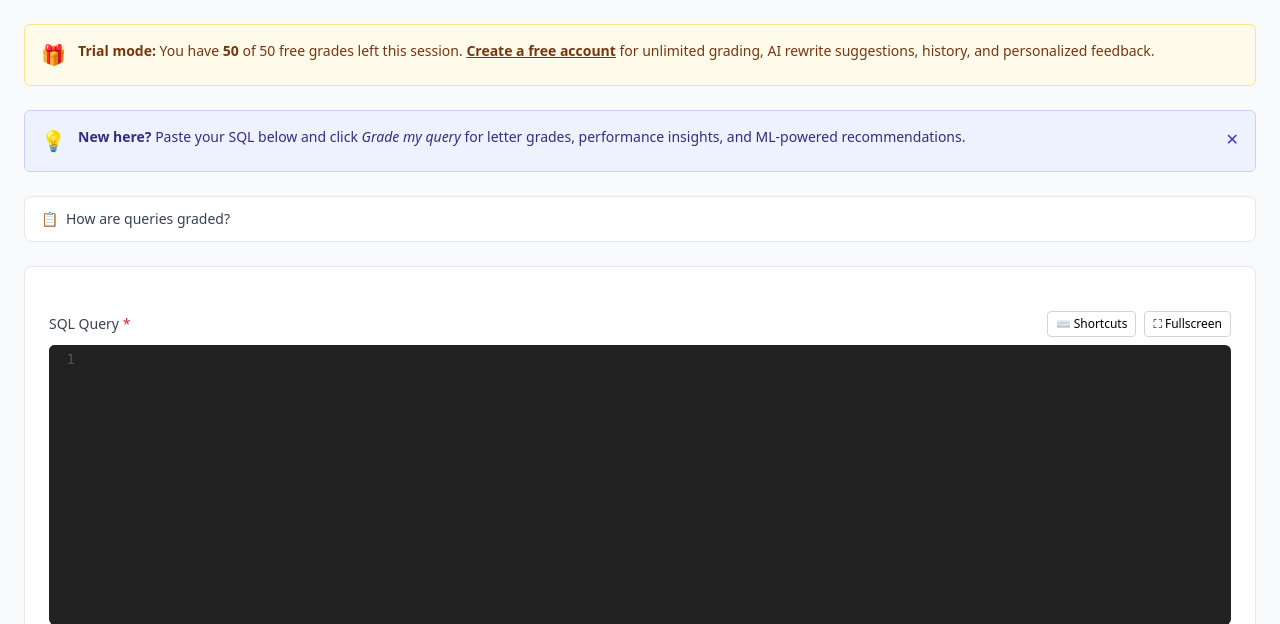
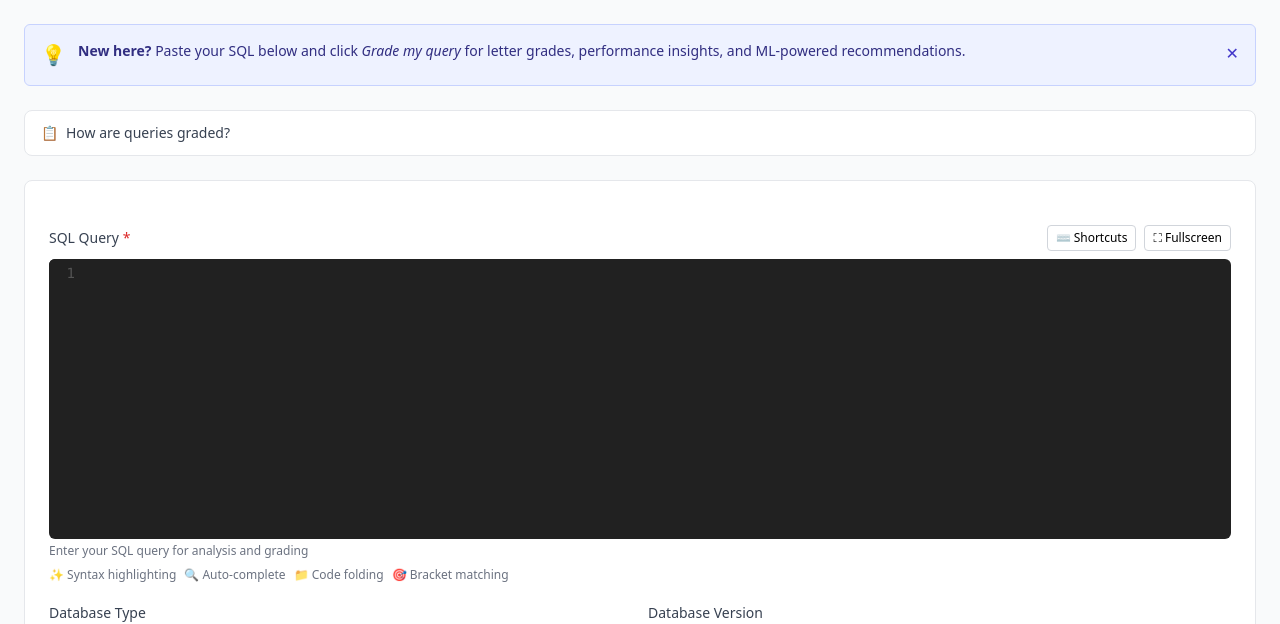
Before and after one commit to ringo380/QueryGrade, a Django app: page /grade/ in a window 1280 px wide. Shown: the part 145-769 px from the top of the page. Run offline with Django 5.2, Linux system fonts and the light colour scheme; parts of the project's set-up code (start-up, migrations or seed data) failed here and were passed over; some libraries are stand-ins or nearby versions.

Commit message:
feat(anon-trial): defer upgrade banners until <=10 credits remain
The full upgrade CTA was firing on every anon page load, which felt
pushy now that the trial cap is 50. Gates the inline trial banner on
index/grade_form and the post-grade upgrade CTA on grade_results behind
trial_remaining <= 10. The navbar credits pill remains visible so users
still see their balance throughout.

Also bumps aquasecurity/trivy-action from 0.28.0 to 0.35.0 (pinned to
commit SHA) to address the trivy-action supply-chain compromise
(GHSA range < 0.35.0).

```diff
--- a/analyzer/templates/analyzer/grade_form.html
+++ b/analyzer/templates/analyzer/grade_form.html
@@ -21,11 +21,11 @@
     <p class="mt-1 text-sm text-gray-500">Get instant feedback with letter grades (A–F) and optimization recommendations</p>
   </header>
 
-  {% if is_anonymous_trial and not trial_exhausted %}
+  {% if is_anonymous_trial and not trial_exhausted and trial_remaining <= 10 %}
   <div class="rounded-md bg-amber-50 border border-amber-200 p-4 flex items-start gap-3">
     <span class="text-xl">🎁</span>
     <div class="flex-1 text-sm text-amber-900">
-      <strong>Trial mode:</strong> You have <strong>{{ trial_remaining }}</strong> of {{ trial_cap }} free grades left this session.
+      <strong>Only {{ trial_remaining }} of {{ trial_cap }} free grades left</strong> this session.
       <a href="{% url 'register' %}" class="font-semibold underline hover:text-amber-950">Create a free account</a>
       for unlimited grading, AI rewrite suggestions, history, and personalized feedback.
     </div>
--- a/analyzer/templates/analyzer/index.html
+++ b/analyzer/templates/analyzer/index.html
@@ -106,14 +106,16 @@
   </section>
   {% else %}
   <section class="bg-white rounded-lg border border-gray-200 p-6 space-y-4">
+    {% if trial_remaining <= 10 %}
     <div class="rounded-md bg-amber-50 border border-amber-200 p-3 flex items-start gap-3">
       <span class="text-xl">🎁</span>
       <div class="flex-1 text-sm text-amber-900">
-        <strong>Try QueryGrade free</strong> — {{ trial_remaining }} of {{ trial_cap }} grades left this session.
+        <strong>Only {{ trial_remaining }} of {{ trial_cap }} free grades left</strong> this session.
         <a href="{% url 'register' %}" class="font-semibold underline hover:text-amber-950">Sign up</a>
         for unlimited grading + AI rewrite suggestions, history, and saved reports.
       </div>
     </div>
+    {% endif %}
 
     <form method="post" action="{% url 'grade_query' %}" class="space-y-4">
       {% csrf_token %}
--- a/analyzer/views/query_grading_views.py
+++ b/analyzer/views/query_grading_views.py
@@ -288,6 +288,13 @@ def grade_results(request, analysis_id):
         except Exception as e:
             logger.warning(f"Failed to generate optimization suggestions: {e}")
 
+    # Only show the inline upgrade CTA when the anon user is close to their cap
+    # (last 10 grades / 80% used). Earlier on, the navbar credits pill is enough.
+    show_upgrade_cta = False
+    if is_anon:
+        _, _, _remaining = anon_trial_state(request)
+        show_upgrade_cta = _remaining <= 10
+
     context = {
         "analysis": analysis,
         "query": analysis.query,
@@ -295,7 +302,7 @@ def grade_results(request, analysis_id):
         "optimization_result": optimization_result,
         "grade_colors": GRADE_COLORS,
         "is_anonymous": is_anon,
-        "show_upgrade_cta": is_anon,
+        "show_upgrade_cta": show_upgrade_cta,
     }
 
     return render(request, "analyzer/grade_results.html", context)
```
Also changed, not shown: .github/workflows/ci.yml.
